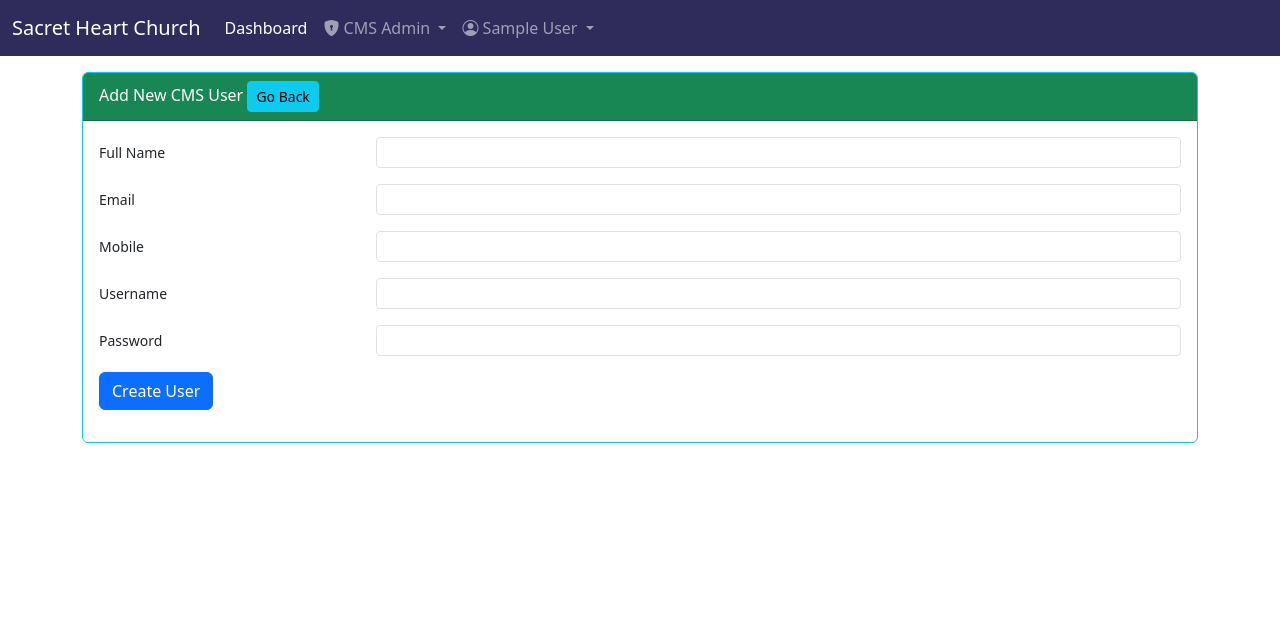
After one commit to anthoniraj/flask_startup_project, a Flask app: page /user_add in a window 1280 px wide. The commit adds this page. Shown: the top 642 px of the page. Run offline with Flask 3, Linux system fonts and the light colour scheme; the visitor is signed in with stand-in values (Sample User, id 1); some libraries are stand-ins or nearby versions.

Commit message:
added CRUD for User Model

```diff
--- a/setup.py
+++ b/setup.py
@@ -14,7 +14,7 @@ app = create_app('dev')
 def get_user_details():
     user = User()
     user.name = input("Enter Fullname: ")
-    user.username = input("Enter Fullname: ")
+    user.username = input("Enter username: ")
     password = getpass(prompt='Enter Password: ')
     user.password = generate_password_hash(password=password)
     user.email = input("Enter Email: ")
--- a/templates/base.html
+++ b/templates/base.html
@@ -31,7 +31,7 @@
                             <span>CMS Admin</span>
                         </a>
                         <ul class="dropdown-menu">
-                            <li><a class="dropdown-item" href="/form"><i class="bi bi-person-check-fill"></i>
+                            <li><a class="dropdown-item" href="/get_all_users"><i class="bi bi-person-check-fill"></i>
                                 <span style="padding-right: 8px;">Users</span></a></li>
                             <li><a class="dropdown-item" href="/table"><i class="bi bi-calendar-event"></i>
                                 <span style="padding-right: 8px;">Events</span></a></li>
--- /dev/null
+++ b/templates/user_add.html
@@ -0,0 +1,73 @@
+{% extends 'base.html' %}
+{% block content %}
+<div class="card border-info mb-2" style="max-width: 80rem;">
+    <div class="card-header bg-success text-white">Add New CMS User <a class="btn btn-sm btn-info" href="/get_all_users">Go Back</a></div>
+    <div class="card-body">
+        <form action="/user_add" method="post">
+            <div class="row mb-3">
+                <label for="colFormLabelSm" class="col-sm-3 col-form-label col-form-label-sm">Full Name</label>
+                <div class="col-sm-9">
+                    <input type="hidden" name="csrf_token" value="{{ csrf_token() }}" />
+
+                    <input type="text" class="form-control form-control-sm" name="name"
+                    required="required" pattern="[A-Za-z ]{3,}"
+                    oninvalid="this.setCustomValidity('Please enter your name')"
+                    oninput="setCustomValidity('')"
+                    title="Name should be minimum of 3 characters">
+                </div>
+            </div>
+            <div class="row mb-3">
+                <label for="colFormLabelSm" class="col-sm-3 col-form-label col-form-label-sm">Email</label>
+                <div class="col-sm-9">
+                    <input type="email" class="form-control form-control-sm" name="email" required
+                    oninvalid="this.setCustomValidity('Please enter your email')"
+                    oninput="setCustomValidity('')"
+                    title="Enter valid email ID">
+                </div>
+            </div>
+            <div class="row mb-3">
+                <label for="colFormLabelSm" class="col-sm-3 col-form-label col-form-label-sm">Mobile</label>
+                <div class="col-sm-9">
+                    <input type="text" class="form-control form-control-sm" name="mobile" required
+                    pattern="[0-9]{10}"
+                    oninvalid="this.setCustomValidity('Please enter your Mobile Number')"
+                    oninput="setCustomValidity('')"
+                    title="Mobile Number shoud be 10 digits Indian Number">
+                </div>
+            </div>
+            <div class="row mb-3">
+                <label for="colFormLabelSm" class="col-sm-3 col-form-label col-form-label-sm">Username</label>
+                <div class="col-sm-9">
+                    <input type="text" class="form-control form-control-sm" name="username" required
+                    pattern="[a-z]{4,}"
+                    oninvalid="this.setCustomValidity('Please enter username for login')"
+                    oninput="setCustomValidity('')"
+                    title="Username should be in small letters and minimum of 4 characters">
+                </div>
+            </div>
+            <div class="row mb-3">
+                <label for="colFormLabelSm" class="col-sm-3 col-form-label col-form-label-sm">Password</label>
+                <div class="col-sm-9">
+                    <input type="password" class="form-control form-control-sm" name="password" required
+                    minlength="8"
+                    oninvalid="this.setCustomValidity('Please enter password for login')"
+                    oninput="setCustomValidity('')"
+                    title="Password should have minimum of 8 characters">
+                </div>
+            </div>
+            <!-- <div class="row mb-3">
+                <label for="colFormLabelSm" class="col-sm-3 col-form-label col-form-label-sm">Re-Type Password</label>
+                <div class="col-sm-9">
+                    <input type="password" class="form-control form-control-sm" name="password2">
+                </div>
+            </div> -->
+            <div class="row mb-3">
+                <div class="col-sm-12 text-right">
+                    <button type="submit" class="btn btn-primary">Create User</button>
+                </div>
+            </div>
+        </form>
+    </div>
+</div>
+</div>
+{% endblock %}
--- a/users.py
+++ b/users.py
@@ -1,16 +1,56 @@
 from flask import Blueprint, render_template, request, session
 from flask_login import LoginManager, login_user, logout_user, login_required
-from models import User
+from flask_bcrypt import generate_password_hash
+from models import User, db
 
 usr = Blueprint('usr', __name__, template_folder='templates')
 
-@usr.route("/form")
+@usr.route("/get_all_users")
 @login_required
-def uform():
-    return render_template('form.html', name = session['name'])
+def get_all_users():
+    users = User.query.all()
+    return render_template('users.html', name = session['name'], users = users)
 
+@usr.route("/user_add", methods=['GET', 'POST'])
+@login_required
+def user_add():
+    if request.method == 'GET':
+        return render_template('user_add.html', name = session['name'])
+    else:
+        user = User()
+        user.name = request.form['name']
+        user.email = request.form['email']
+        user.mobile = request.form['mobile']
+        user.username= request.form['username']
+        password = request.form['password']
+        user.password = generate_password_hash(password=password)
+        db.session.add(user)
+        db.session.commit()
+        users = User.query.all()
+        return render_template('users.html', name = session['name'], users = users)
 
-@usr.route("/table")
+@usr.route("/user_update", methods=['GET', 'POST'])
 @login_required
-def utable():
-    return render_template('table.html', name = session['name'])
+def user_update():
+    if request.method == 'GET':
+        id = request.args.get('id')
+        user = User.query.get(id)
+        return render_template('user_update.html', name = session['name'], user = user)
+    else:
+        user = User.query.get(request.form['id'])
+        user.name = request.form['name']
+        user.email = request.form['email']
+        user.mobile = request.form['mobile']
+        db.session.commit()
+        users = User.query.all()
+        return render_template('users.html', name = session['name'], users = users)
+
+@usr.route("/user_delete")
+@login_required
+def user_delete():
+    id = request.args.get('id')
+    user = User.query.get(id)
+    db.session.delete(user)
+    db.session.commit()
+    users = User.query.all()
+    return render_template('users.html', name = session['name'], users = users)
```
Also changed, not shown: templates/user_update.html (added, +44 -0 lines), templates/users.html (added, +74 -0 lines), instance/church.db, 1 other file.
